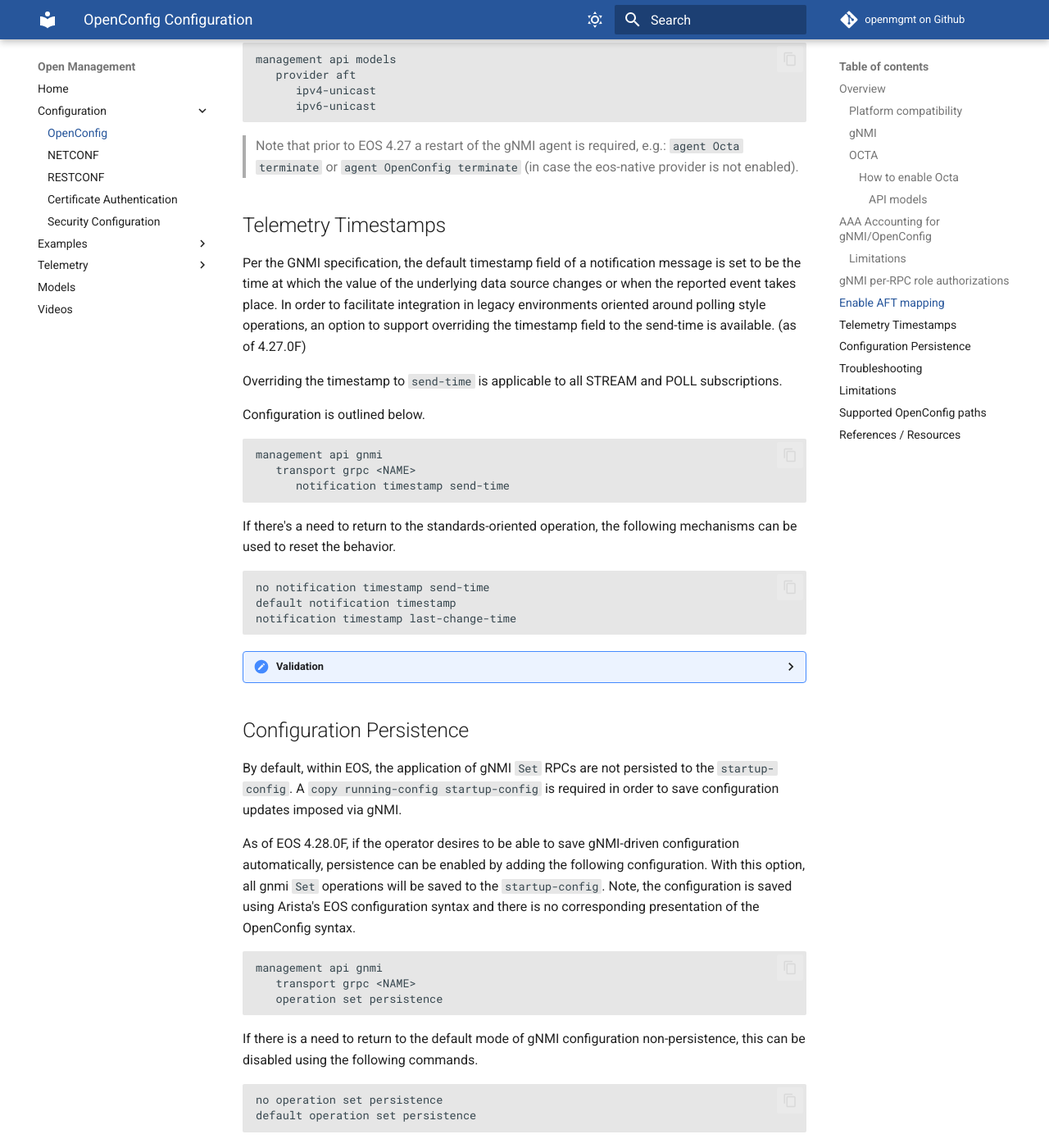
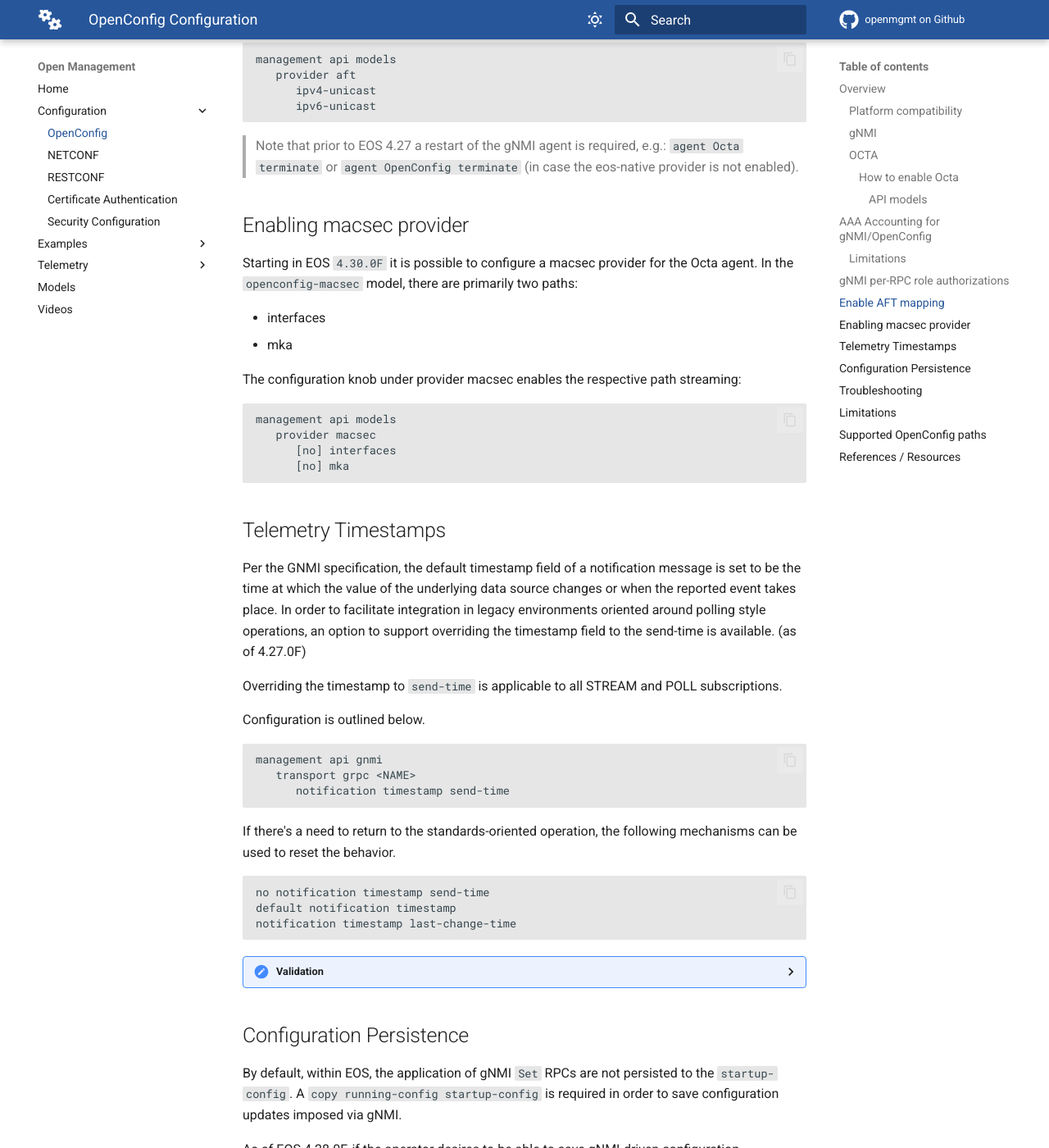
Before and after one commit to aristanetworks/openmgmt, an MkDocs documentation site: the page built from docs/configuration/openconfig.md, in a window 1280 px wide and 1400 px high, scrolled down 5887 px. Shown: the whole window at 82% size. Built offline with MkDocs 1.6.1 and Material for MkDocs 9.7.7, drawn with Linux system fonts in a browser that asks for light colours; comment, search, counter and statistics services are not loaded.

Commit message:
doc: fix styling and add macsec example

````diff
--- a/docs/configuration/openconfig.md
+++ b/docs/configuration/openconfig.md
@@ -308,6 +308,23 @@
 > Note that prior to EOS 4.27 a restart of the gNMI agent is required, e.g.: `agent Octa terminate` or
 > `agent OpenConfig terminate` (in case the eos-native provider is not enabled).
 
+## Enabling macsec provider
+
+Starting in EOS `4.30.0F` it is possible to configure a macsec provider for the Octa agent.
+In the `openconfig-macsec` model, there are primarily two paths:
+
+- interfaces
+- mka
+
+The configuration knob under provider macsec enables the respective path streaming:
+
+```text
+management api models
+   provider macsec
+      [no] interfaces
+      [no] mka
+```
+
 ## Telemetry Timestamps
 
 Per the GNMI specification, the default timestamp field of a notification message is set to be the time at which the
--- a/docs/stylesheets/extra.material.css
+++ b/docs/stylesheets/extra.material.css
@@ -35,6 +35,9 @@
     font-feature-settings: "kern","liga";
     font-family: var(--md-text-font-family,_),-apple-system,BlinkMacSystemFont,Helvetica,Arial,sans-serif;
     -webkit-font-smoothing: antialiased;
+    a.md-button.md-button--primary {
+        background-color: #16325B !important;
+    }
 
 }
 
--- a/mkdocs.yml
+++ b/mkdocs.yml
@@ -25,6 +25,17 @@
   features:
     - content.action.edit
     - content.code.copy
+    - content.code.annotate
+    - content.tooltips
+    - search.highlight
+    - search.share
+    - search.suggest
+    - toc.follow
+
+  icon:
+    repo: fontawesome/brands/github
+    logo: fontawesome/solid/gears
+    annotation: material/plus-circle
 extra:
   analytics:
     provider: google
@@ -35,14 +46,32 @@
     - icon: fontawesome/solid/globe
       link: https://www.arista.com
 markdown_extensions:
+  - attr_list
   - admonition
+  - footnotes
   - pymdownx.details
   - pymdownx.highlight:
       anchor_linenums: true
   - pymdownx.snippets
+  - pymdownx.critic
+  - pymdownx.caret
+  - pymdownx.keys
+  - pymdownx.mark
   - pymdownx.superfences
+  - pymdownx.tilde
   - pymdownx.tabbed:
       alternate_style: true
+  - pymdownx.emoji:
+      emoji_index: !!python/name:material.extensions.emoji.twemoji
+      emoji_generator: !!python/name:material.extensions.emoji.to_svg
+  - pymdownx.superfences:
+      custom_fences:
+        - name: mermaid
+          class: mermaid
+          format: !!python/name:pymdownx.superfences.fence_code_format
+    # allows list ident with 2 spaces
+  - mdx_truly_sane_lists
+  - md_in_html #Enable the use of captioned images via techniques shown here: https://squidfunk.github.io/mkdocs-material/reference/images/
 
 extra_css:
   - stylesheets/extra.material.css
````
Also changed, not shown: docs/examples/gnmi-clients/gnmic/index.md (+78 -0 lines), docs/telemetry/adapters/gnmic/prometheus-grafana-demo/index.md (+4 -4 lines).
